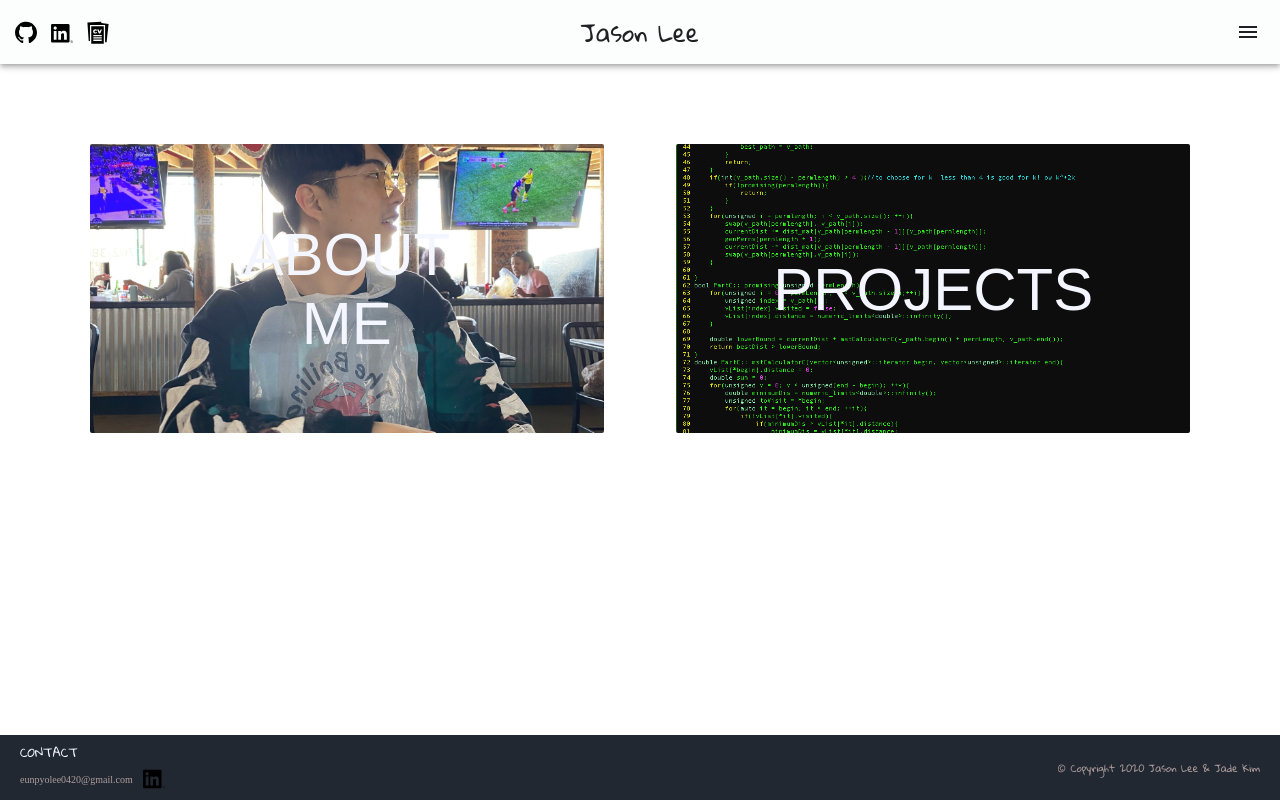
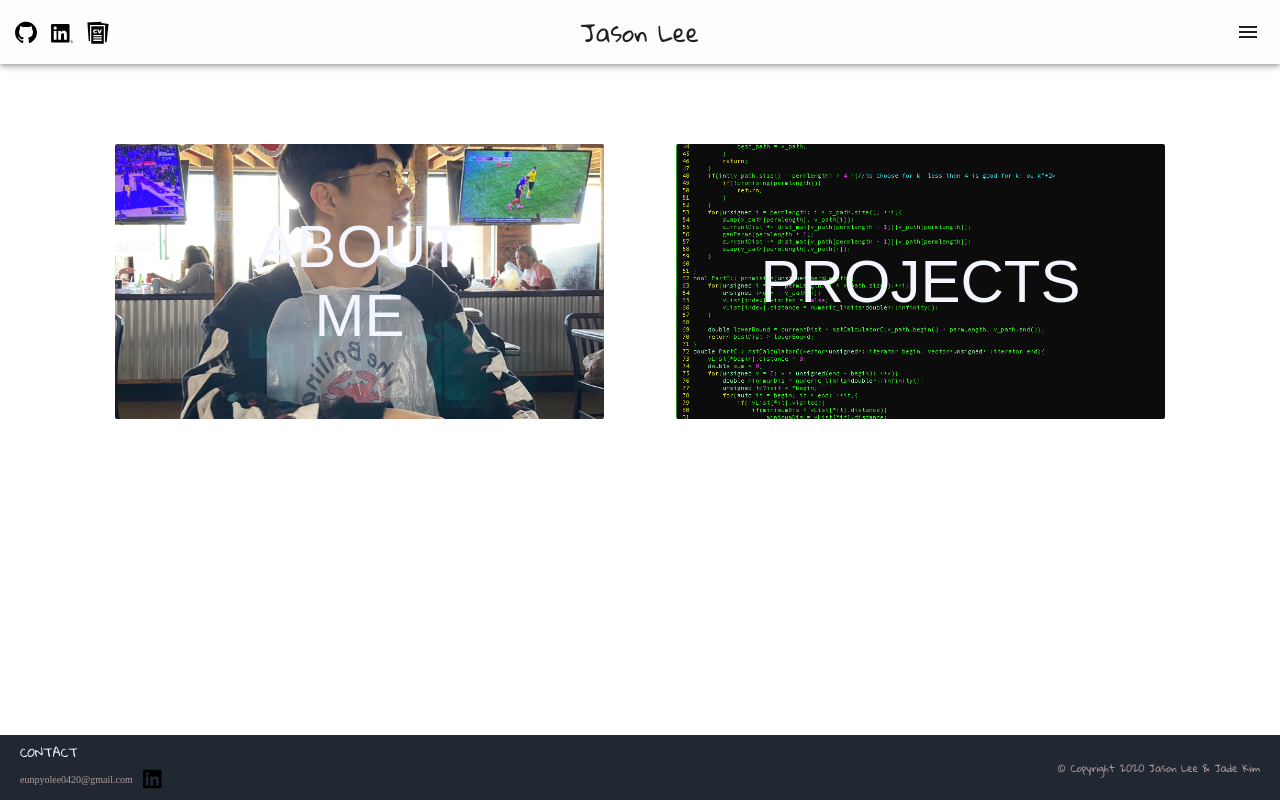
Before and after one commit to jadehjk/spa_website, a React (Create React App) app: page / in a window 1280 px wide. Built offline with nearby package versions, Linux system fonts and the light colour scheme.

Commit message:
Extra tuning to remove overflowing home content

```diff
--- a/src/Client/Styles/Components/_home.scss
+++ b/src/Client/Styles/Components/_home.scss
@@ -1,7 +1,7 @@
 @import '../vars.scss';
 
 .home-wrapper {
-    padding: 80px 7%;
+    padding: 80px 9%;
 
     .image-text {
         position: absolute;
```
